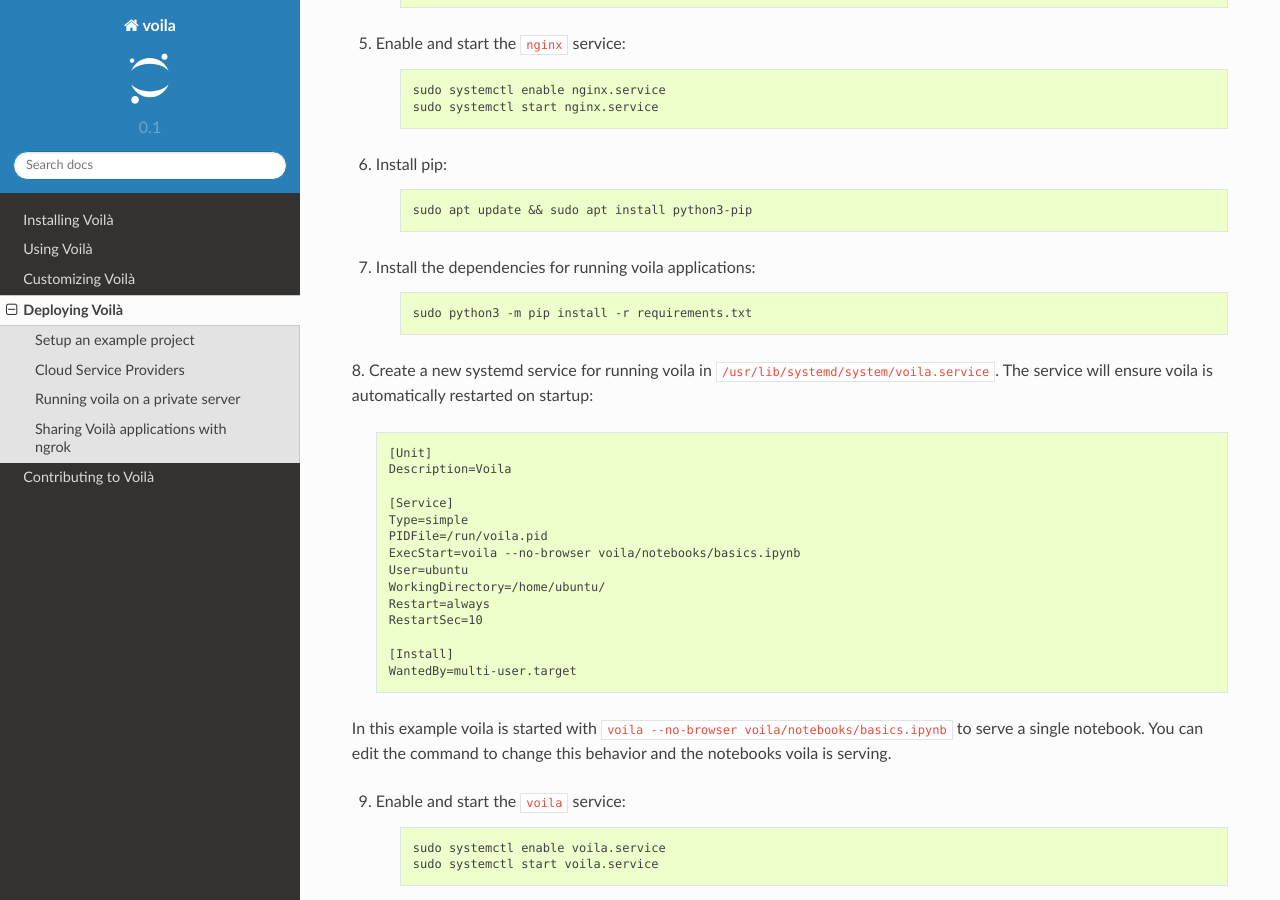
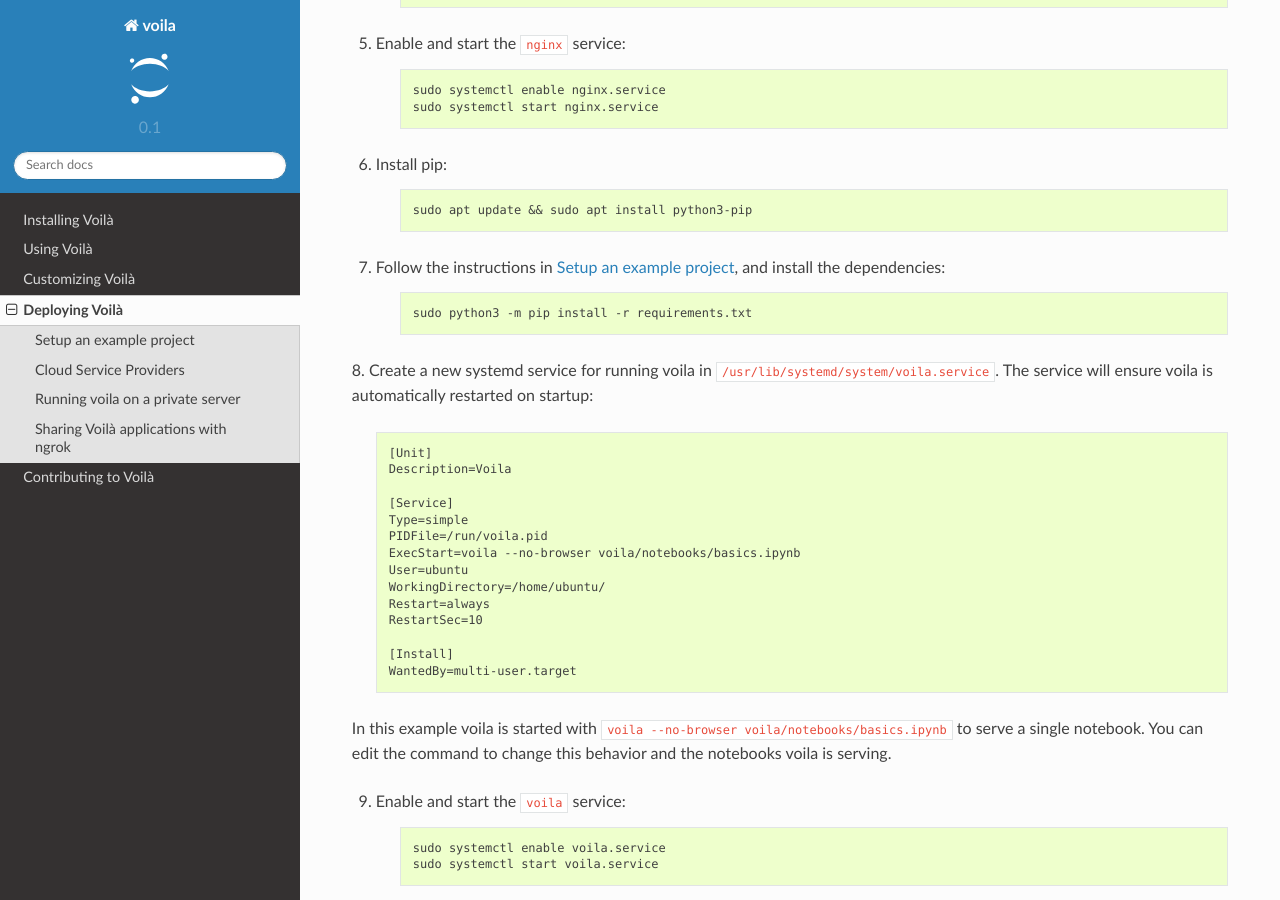
Before and after one commit to voila-dashboards/voila, a Sphinx documentation site: the page built from docs/source/deploy.rst, in a window 1280 px wide and 900 px high, scrolled down 4226 px. Built offline with Sphinx 7.4.7 and the Read the Docs theme 2.0.0, drawn with Linux system fonts in a browser that asks for light colours.

Commit message:
Add reference to "Setup an example project"

```diff
--- a/docs/source/deploy.rst
+++ b/docs/source/deploy.rst
@@ -270,7 +270,7 @@
 
         sudo apt update && sudo apt install python3-pip
 
-7. Install the dependencies for running voila applications:
+7. Follow the instructions in `Setup an example project`_, and install the dependencies:
 
     .. code:: text
 
```
